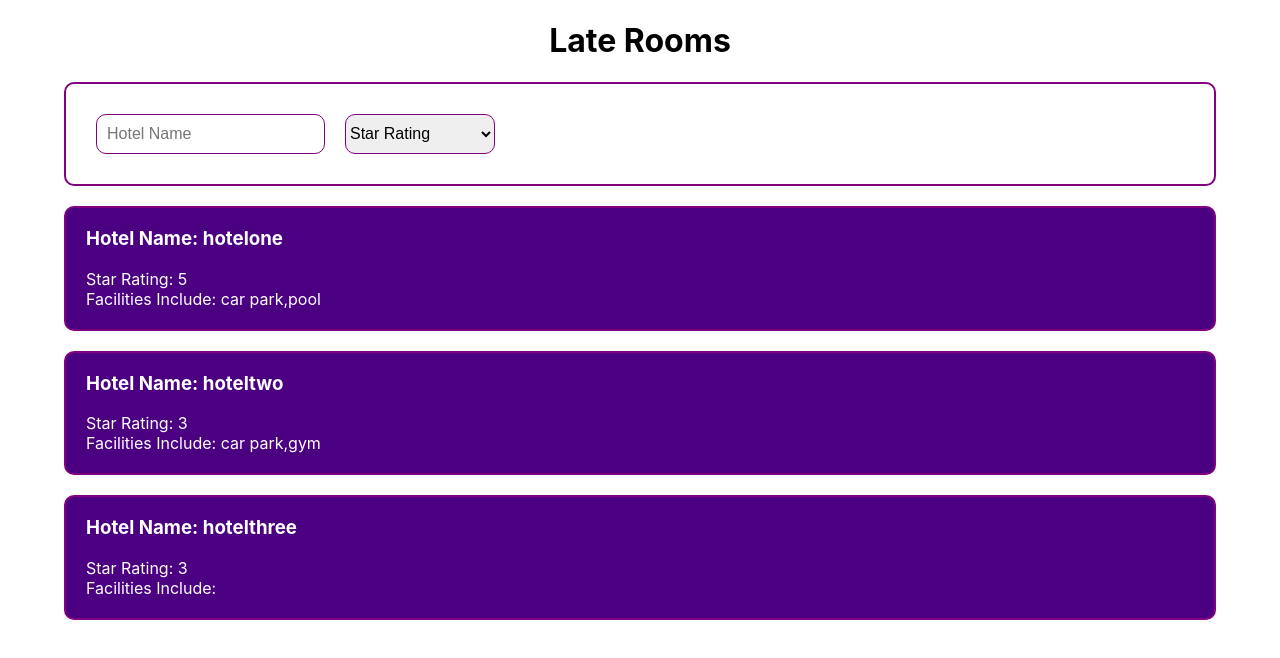
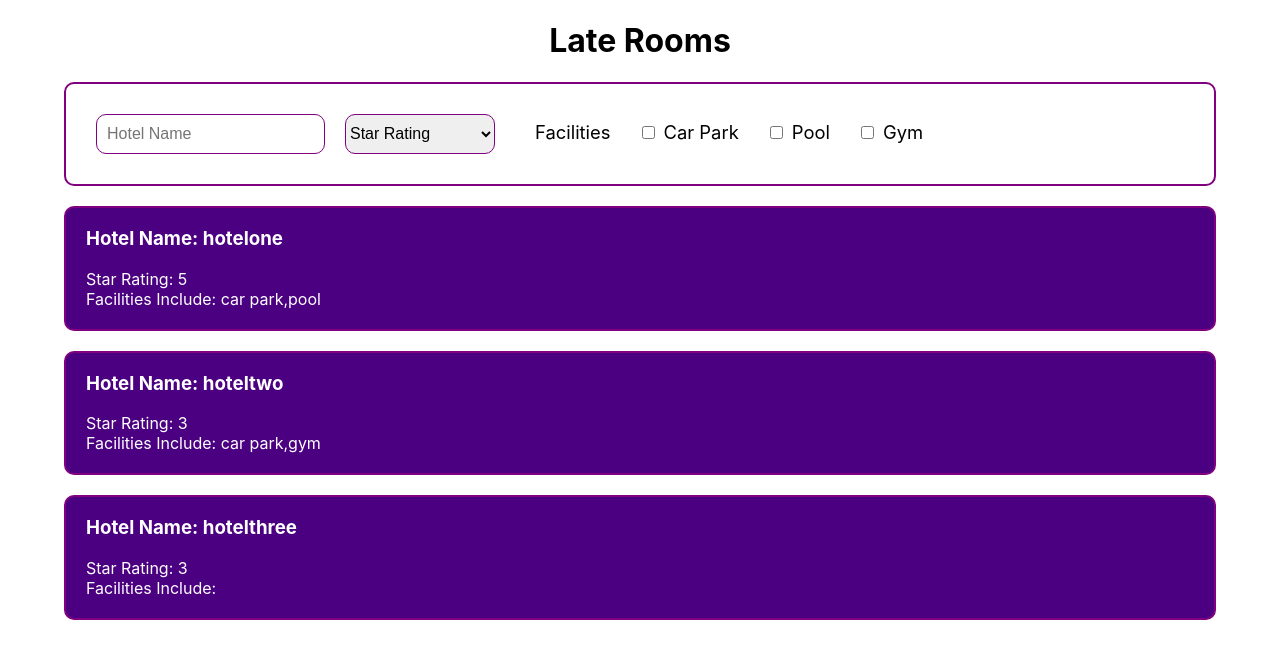
Before and after one commit to SakuraComputing/poc-laterooms, a React (Create React App) app: page / in a window 1280 px wide. Shown: the top 658 px of the page. Built offline with nearby package versions, Linux system fonts and the light colour scheme.

Commit message:
Add filters, sorting and Styling

```diff
--- a/src/App.css
+++ b/src/App.css
@@ -1,16 +1,5 @@
 .App {
   text-align: center;
-}
-
-.App-header {
-  background-color: #282c34;
-  min-height: 100vh;
-  display: flex;
-  flex-direction: column;
-  align-items: center;
-  justify-content: center;
-  font-size: calc(10px + 2vmin);
-  color: white;
 }
 
 .container {
@@ -33,6 +22,21 @@
   border: solid 1px purple;
   font-size: 100%;
   border-radius: 10px;
+}
+
+.filter-header {
+  display: inline;
+}
+
+.facilities-group {
+  display: inline-block;
+  margin-left: 40px;
+  font-size: 115%;
+}
+
+.facilities-checkbox {
+  margin-left: 25px;
+  width: 25px;
 }
 
 .select {
--- a/src/components/HoteListFilters.js
+++ b/src/components/HoteListFilters.js
@@ -1,8 +1,12 @@
 import React, { Component } from 'react';
 import { connect } from 'react-redux';
-import { setTextFilter, sortByStarRating } from '../actions/filters';
+import { setTextFilter, sortByStarRating, setHotelByFacility } from '../actions/filters';
 
 export class HotelListFilters extends Component {
+
+  state = {
+    facilities: []
+  }
 
   onTextChange = (e) => {
     this.props.setTextFilter(e.target.value);
@@ -12,9 +16,23 @@
     this.props.sortByStar(e.target.value);
  }
 
+ onFacilitiesChange = (e) => {
+   let facilities;
+
+    facilities = this.state.facilities;
+    //  this.props.setHotelByFacility.push(e.target.value)
+    if(!this.state.facilities.includes(e.target.value)) {
+      facilities.push(e.target.value)
+    } else {
+      facilities.splice(facilities.indexOf(e.target.value), 1)
+    }
+    this.setState({facilities: facilities });
+    this.props.setFacility(this.state.facilities);
+ }
+
   render() {
     return (
-      <div>
+      <div className="filter-header">
           <input
             type="text"
             placeholder="Hotel Name"
@@ -30,6 +48,16 @@
             <option value="Asc">Asc</option>
             <option value="Desc">Desc</option>
           </select>
+
+          <div className="facilities-group">
+            <label>Facilities</label>
+            <input type="checkbox" id="carpark" value="car park" onChange={this.onFacilitiesChange} className="facilities-checkbox" />
+            <label htmlFor="carpark" className="">Car Park</label>
+            <input type="checkbox" id="pool" value="pool" onChange={this.onFacilitiesChange} className="facilities-checkbox" />
+            <label htmlFor="pool" className="">Pool</label>
+            <input type="checkbox" id="gym" value="gym" onChange={this.onFacilitiesChange} className="facilities-checkbox" />
+            <label htmlFor="gym" className="">Gym</label>
+          </div>
       </div>
     )
   }
@@ -42,7 +70,7 @@
 const mapDispatchToProps = (dispatch) => ({
     setTextFilter: (text) => dispatch(setTextFilter(text)),
     sortByStar: (sortBy) => dispatch(sortByStarRating(sortBy)),
-    // sortByStarDesc: () => dispatch(sortByStarRatingDesc()),
+    setFacility: (facility) => dispatch(setHotelByFacility(facility)),
 });
 
 export default connect(mapStateToProps, mapDispatchToProps)(HotelListFilters);
--- a/src/reducers/filters.js
+++ b/src/reducers/filters.js
@@ -1,7 +1,7 @@
 const filtersReducerDefaultState = {
     text: '',
     sortBy: '',
-    facility: ''
+    facility: []
 };
 export default (state = filtersReducerDefaultState, action) => {
     switch (action.type) {
--- a/src/selectors/hotels.js
+++ b/src/selectors/hotels.js
@@ -1,8 +1,16 @@
-
-export default (hotels, { text, sortBy }) => {
+export default (hotels, { text, sortBy, facility }) => {
     return hotels.filter((hotel) => {
-        const textMatch = hotel.name.toLowerCase().includes(text.toLowerCase());
-        return textMatch;
+        if(facility.length > 0) {
+            let txtfacilities;
+            for (const iterator of facility) {
+                txtfacilities = hotel.facilities.includes(iterator);
+            }
+            const textMatch = hotel.name.toLowerCase().includes(text.toLowerCase());
+            return txtfacilities && textMatch;
+        } else {
+            const textMatch = hotel.name.toLowerCase().includes(text.toLowerCase());
+            return textMatch;
+        }
     }).sort((a, b) => {
         if (sortBy === 'Asc') {
             return a.starRating - b.starRating;
```
Also changed, not shown: 2 other files (tests, documents, lock files or other folders).
